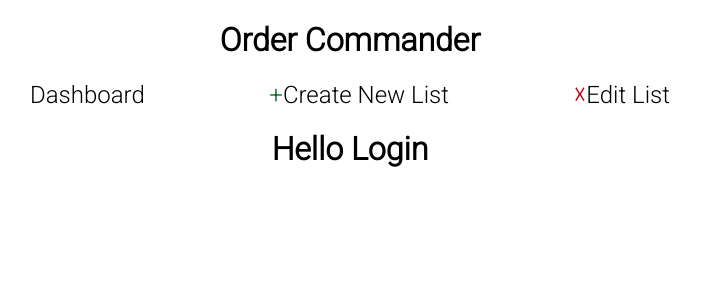
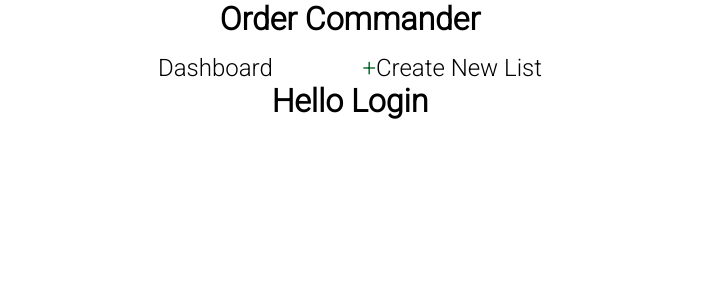
Before and after one commit to foxtrottwist/order-commander, a React (Create React App) app in the folder client/: page / in a window 1280 px wide. Shown: the top 300 px of the page, without its empty margins (290-991 px from the left). Built offline with nearby package versions, Linux system fonts and the light colour scheme.

Commit message:
Styling refinements

```diff
--- a/client/src/components/Dashboard/ListView/ListIndex.js
+++ b/client/src/components/Dashboard/ListView/ListIndex.js
@@ -1,14 +1,25 @@
 import React from 'react';
+import styled from 'styled-components';
 import { InnerListBox } from './utils/sharedStyles';
-import styled from 'styled-components';
 
 const ListHeader = styled.div`
+  display: inline-block;
+  width: 13rem;
   background-color: ${({ list, selectedList }) =>
     list === selectedList ? 'rgba(0, 0, 0, 0.1)' : 'none'};
-  border-radius: 1%;
+  border-radius: 2%;
+  box-sizing: border-box;
+  margin-bottom: 1.5rem;
   :hover {
     cursor: pointer;
-    background-color: rgba(0, 0, 0, 0.1);
+
+    transform: scale(1.02);
+  }
+  h4 {
+    margin-bottom: 0.65rem;
+  }
+  p + p {
+    margin-bottom: 0;
   }
 `;
 
@@ -22,6 +33,7 @@ const ListIndex = ({ lists, onSelectList, selectedList }) => (
         selectedList={selectedList}
       >
         <h4>{title}</h4>
+        <p>Created on: {new Date(dateCreated).toLocaleDateString()}</p>
         <p>Contains {list.length} items</p>
       </ListHeader>
     ))}
--- a/client/src/components/NavBar.js
+++ b/client/src/components/NavBar.js
@@ -6,7 +6,7 @@ const Nav = styled.div`
   display: flex;
   justify-content: space-between;
   margin: 0 auto;
-  max-width: 50%;
+  max-width: 30%;
   a {
     text-decoration: none;
     color: #000;
@@ -21,9 +21,6 @@ const NavBar = () => {
       <Link to="/inventory-lists/add">
         <span style={{ color: '#016025' }}>&#x2b;</span>Create New List
       </Link>
-      <Link to="/inventory-lists/add">
-        <span style={{ color: '#b60009' }}>&#x2613;</span>Edit List
-      </Link>
     </Nav>
   );
 };
--- a/client/src/index.css
+++ b/client/src/index.css
@@ -1,7 +1,22 @@
-@import url("https://fonts.googleapis.com/css?family=Lato|Roboto:300");
+@import url('https://fonts.googleapis.com/css?family=Lato|Roboto:300');
 
 body {
   margin: 0;
   padding: 0;
-  font-family: "Roboto", "Lato", sans-serif;
+  font-family: 'Roboto', 'Lato', sans-serif;
 }
+
+h1,
+h2,
+h3,
+h4,
+h5,
+h6 {
+  margin-top: 0 !important;
+  margin-bottom: 1rem;
+}
+
+p {
+  margin-top: 0 !important;
+  margin-bottom: 0.5rem;
+}
```
